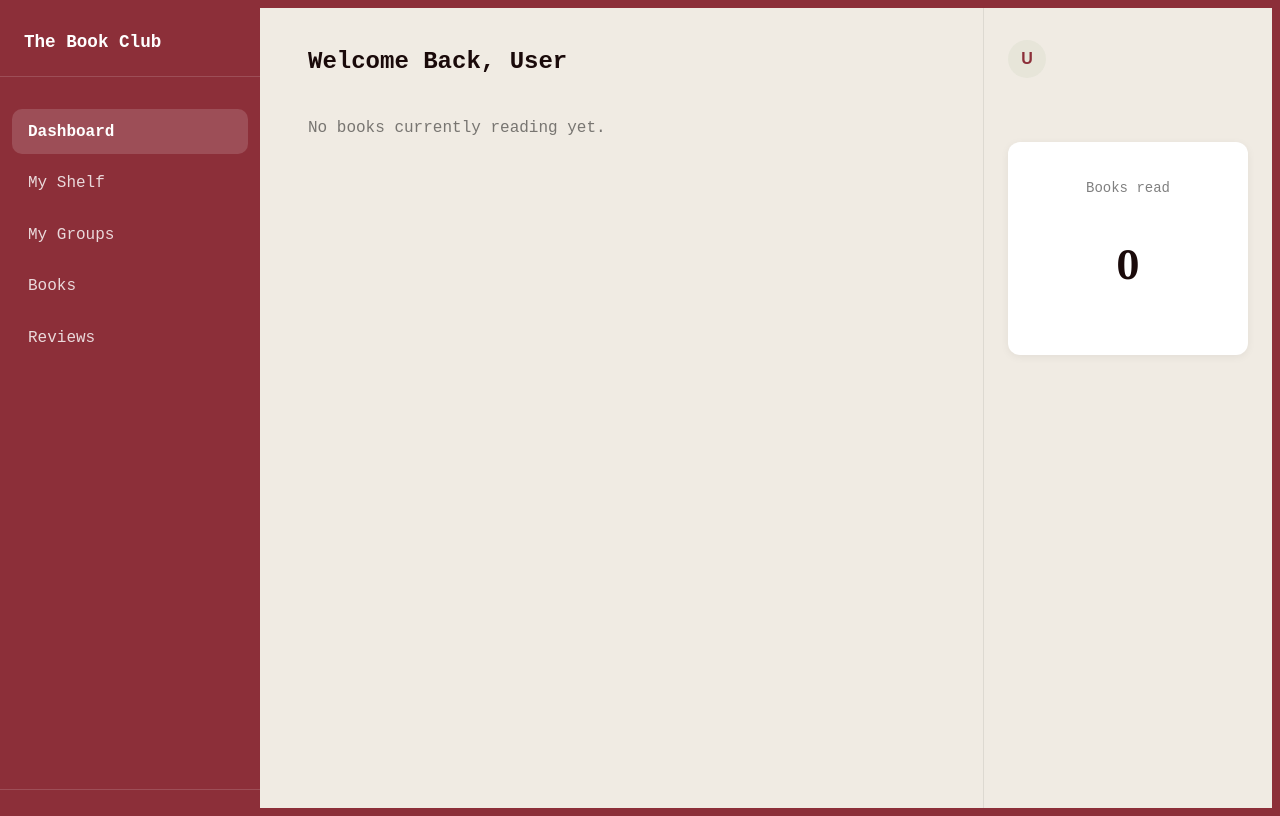
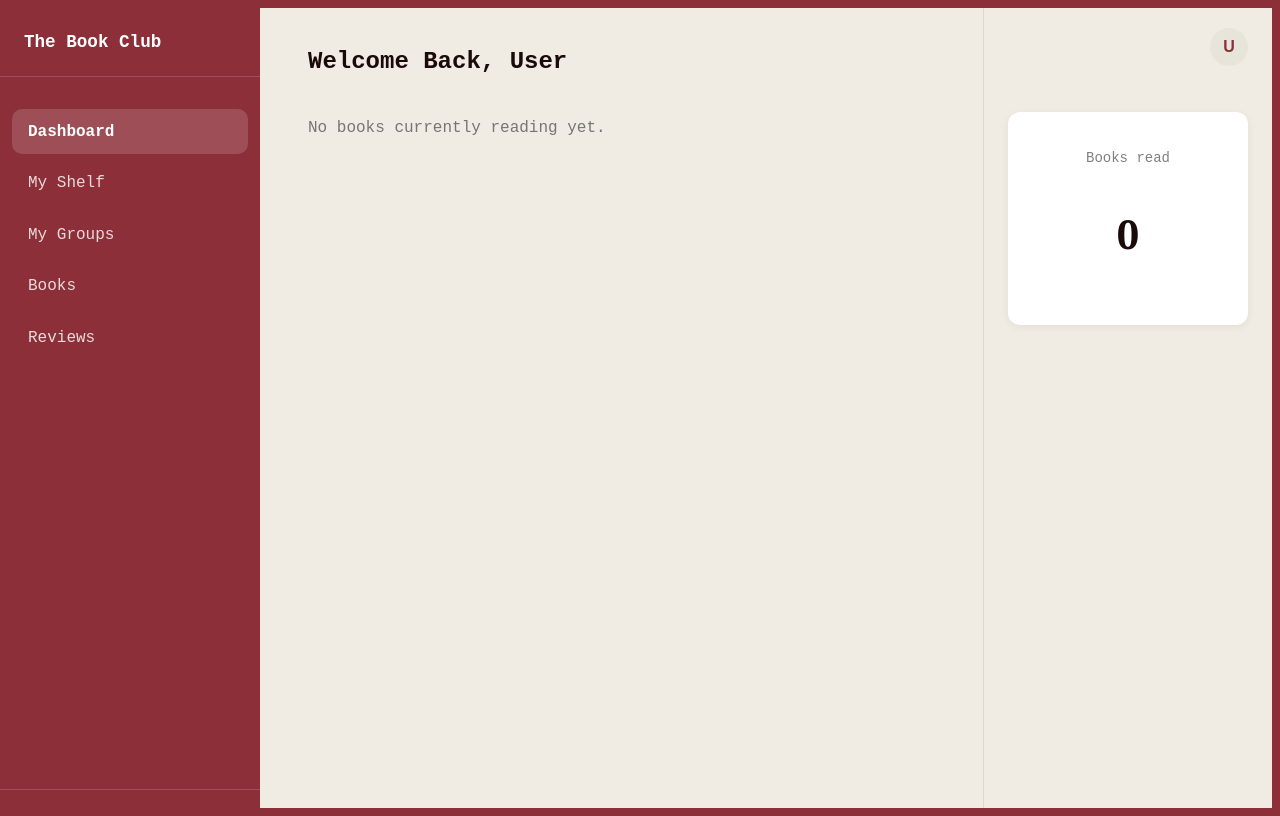
Before and after one commit to erikdanielsen2004/BOOK-CLUB, a React (Vite) app in the folder frontend/: page /dashboard in a window 1280 px wide. Built offline with nearby package versions, Linux system fonts and the light colour scheme; a web font is replaced by a local one.

Commit message:
Update Dashboard.css

```diff
--- a/frontend/src/styles/Dashboard.css
+++ b/frontend/src/styles/Dashboard.css
@@ -104,12 +104,14 @@
   flex-direction: column;
   gap: 1.5rem;
   position: relative;
+  align-items: stretch;
 }
 
-.dashboard-avatar-wrap {
+.dashboard-user-menu {
   position: absolute;
-  top: 1.5rem;
+  top: 1.25rem;
   right: 1.5rem;
+  z-index: 20;
 }
 
 .dashboard-avatar {
@@ -127,10 +129,14 @@
   border: none;
 }
 
+.dashboard-avatar--button {
+  margin-left: auto;
+}
+
 .dashboard-avatar-menu {
   position: absolute;
-  top: 48px;
-  right: 0;
+  top: 0;
+  right: calc(100% + 0.75rem);
   min-width: 140px;
   background: white;
   border-radius: 12px;
@@ -138,7 +144,7 @@
   padding: 0.5rem;
   display: flex;
   flex-direction: column;
-  z-index: 20;
+  z-index: 25;
 }
 
 .dashboard-avatar-menu button {
@@ -162,7 +168,7 @@
   padding: 1.5rem;
   text-align: center;
   box-shadow: 0 2px 8px rgba(0, 0, 0, 0.06);
-  margin-top: 2.5rem;
+  margin-top: 4.5rem;
 }
 
 .stat-card__label {
```
